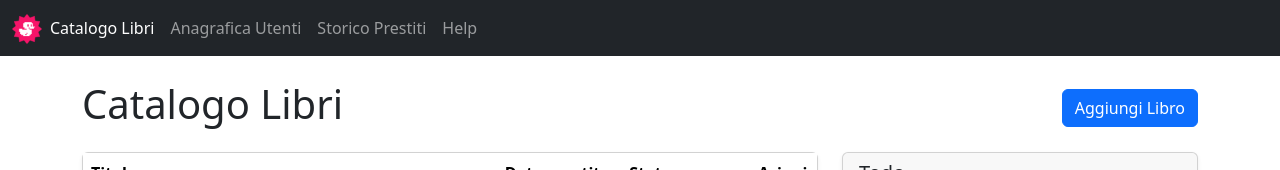
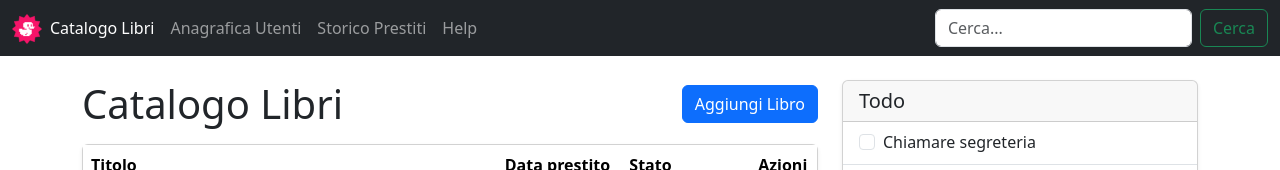
Before and after one commit to SirioRedGiant/html-css-bootstrap-dashboard, a plain HTML site: page index.html in a window 1280 px wide. Shown: the top 170 px of the page. Drawn offline with nearby package versions, Linux system fonts and the light colour scheme.

Commit message:
sistemando le colonne e vari bug che escono fuori

```diff
--- a/index.html
+++ b/index.html
@@ -18,7 +18,6 @@
     <!-- Navbar Scura -->
     <nav class="navbar navbar-expand-lg navbar-dark bg-dark">
       <div class="container-fluid">
-        <!-- Logo placeholder (sostituire 'duck_logo_placeholder' con il percorso reale della tua immagine) -->
         <a class="navbar-logo" href="#">
           <img
             src="./img/duck.png"
@@ -59,26 +58,39 @@
             </li>
           </ul>
         </div>
+        <!-- Form di ricerca allineato a destra (visibile solo da desktop in su) -->
+        <!-- ms-auto spinge il form a destra. d-none nasconde su mobile, d-md-flex lo mostra come flexbox su desktop -->
+        <form class="d-none d-lg-flex ms-auto">
+          <input
+            class="form-control me-2"
+            type="search"
+            placeholder="Cerca..."
+            aria-label="Search"
+          />
+          <button class="btn btn-outline-success" type="submit">Cerca</button>
+        </form>
       </div>
     </nav>
 
     <!-- Contenitore Principale -->
-    <div class="container mt-4">
-      <!-- Riga per il titolo e il bottone -->
-      <div class="row mb-3 align-items-center">
-        <div class="col">
-          <h1>Catalogo Libri</h1>
-        </div>
-        <div class="col-auto">
-          <button class="btn btn-primary">Aggiungi Libro</button>
-        </div>
-      </div>
-
-      <!-- Riga principale per i due container che si affiancano su desktop e si impilano su mobile/tablet -->
-      <!-- Usa col-md-8 per la tabella (più larga) e col-md-4 per la sidebar su schermi medi e grandi -->
+    <!-- Questo div è il contenitore principale di tutta la tua pagina web e ha due scopi fondamentali nell'ecosistema Bootstrap:
+1. class="container"
+Questa è la classe di layout più importante di Bootstrap. Serve a:
+Centrare il contenuto: Applica automaticamente margini a sinistra e a destra per centrare il tuo contenuto nella viewport (finestra del browser).
+Gestire la larghezza: Controlla la larghezza massima del tuo sito web. A seconda che tu stia usando .container (larghezza fissa a breakpoint specifici) o .container-fluid (100% della larghezza), definisce i confini entro i quali il tuo layout a griglia (.row e .col) può operare.
+Senza di esso, il tuo contenuto si estenderebbe per l'intera larghezza della finestra del browser, rendendo il sito difficile da leggere sui desktop molto grandi. -->
+    <div class="container my-4">
       <div class="row g-4">
         <!-- Colonna Sinistra: Tabella Libri -->
         <div class="col-md-8">
+          <!-- Sostituito row/col con d-flex e justify-content-between -->
+          <div class="d-flex justify-content-between align-items-center mb-3">
+            <!-- Il titolo occuperà lo spazio rimanente -->
+            <h1 class="mb-0">Catalogo Libri</h1>
+
+            <!-- Il bottone non ha bisogno di classi di colonna, si auto-allinea a destra -->
+            <button class="btn btn-primary">Aggiungi Libro</button>
+          </div>
           <div class="card shadow-sm">
             <div class="card-body p-0">
               <div class="table-responsive">
@@ -313,16 +325,22 @@
         </div>
 
         <!-- Colonna Destra: Todo List e F.A.Q. -->
-        <div class="col-md-4">
+        <div class="col-lg-4">
           <!-- Card Todo List -->
             <div class="card mb-4 shadow-sm">
               <div class="card-header">
                 <h5 class="mb-0">Todo</h5>
               </div>
+
+              <!-- La lista ha la classe list-group-flush per i bordi sottili -->
               <ul class="list-group list-group-flush">
                 <li class="list-group-item">
                   <div class="form-check">
-                  <input class="form-check-input" type="checkbox" id="check1" />
+                    <input
+                      class="form-check-input"
+                      type="checkbox"
+                      id="check1"
+                    />
                     <label class="form-check-label" for="check1">
                       Chiamare segreteria
                     </label>
@@ -330,7 +348,11 @@
                 </li>
                 <li class="list-group-item">
                   <div class="form-check">
-                  <input class="form-check-input" type="checkbox" id="check2" />
+                    <input
+                      class="form-check-input"
+                      type="checkbox"
+                      id="check2"
+                    />
                     <label class="form-check-label" for="check2">
                       Mandare avvisi prestiti scaduti
                     </label>
@@ -338,7 +360,11 @@
                 </li>
                 <li class="list-group-item">
                   <div class="form-check">
-                  <input class="form-check-input" type="checkbox" id="check3" />
+                    <input
+                      class="form-check-input"
+                      type="checkbox"
+                      id="check3"
+                    />
                     <label class="form-check-label" for="check3">
                       Ordinare nuovi libri
                     </label>
@@ -346,6 +372,7 @@
                 </li>
               </ul>
             </div>
+
 
           <!-- F.A.Q. con Accordion -->
           <div class="card shadow-sm">
@@ -439,10 +466,7 @@
       </div>
     </div>
 
-    <script
-      src="cdn.jsdelivr.net"
-      integrity="sha384-FKyoEForCGlyvwx9Hj09JcYn3nv7wiPVlz7YYwJrWVcXK/BmnVDxM+D2scQbITxI"
-      crossorigin="anonymous"
-    ></script>
+
+    <script src="cdn.jsdelivr.net" integrity="sha384-YvpcrYf0tY3lHB60NNkmXc5s9fDVZLESaAA55NDzOxhy9GkcIdslK1eN7N6jIeHz" crossorigin="anonymous"></script>
   </body>
 </html>
```
Lines whose indentation alone changed are shown as unchanged.
